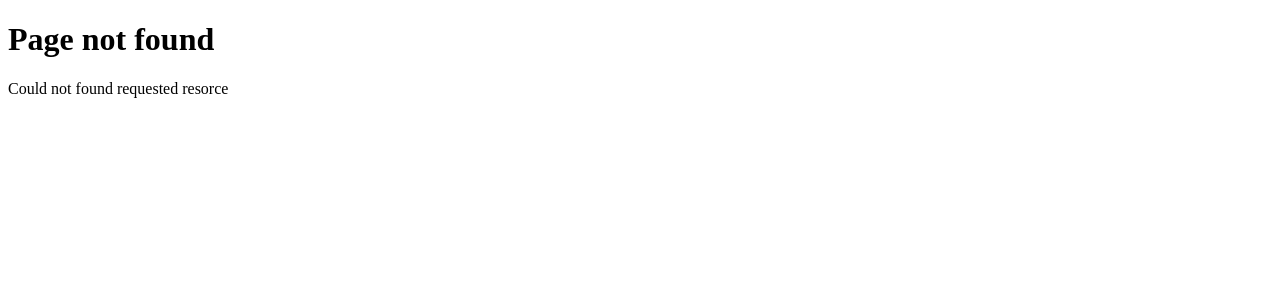
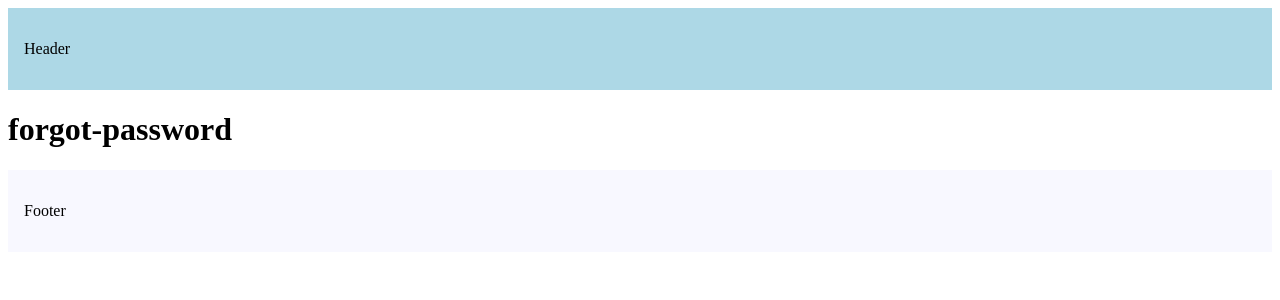
Before and after one commit to Akshay8122/Next.js-14, a Next.js app: page /forgot-password in a window 1280 px wide. Before the commit this address had no page. Shown: the top 300 px of the page. Built offline with nearby package versions, Linux system fonts and the light colour scheme.

Commit message:
feat: modify layout

```diff
--- /dev/null
+++ b/src/app/(auth)/forgot-password/page.tsx
@@ -0,0 +1,3 @@
+export default function ForgotPass() {
+  return <h1>forgot-password</h1>;
+}
--- /dev/null
+++ b/src/app/(auth)/login/page.tsx
@@ -0,0 +1,3 @@
+export default function Login() {
+  return <h1>login</h1>;
+}
--- /dev/null
+++ b/src/app/(auth)/register/page.tsx
@@ -0,0 +1,3 @@
+export default function Register() {
+  return <h1>register </h1>;
+}
--- a/src/app/layout.tsx
+++ b/src/app/layout.tsx
@@ -10,7 +10,20 @@ export default function RootLayout({
 }) {
   return (
     <html lang="en">
-      <body>{children}</body>
+      <body>
+        <header
+          style={{
+            backgroundColor: "lightblue",
+            padding: "1rem",
+          }}
+        >
+          <p>Header</p>
+        </header>
+        {children}
+        <footer style={{ backgroundColor: "ghostwhite", padding: "1rem" }}>
+          <p>Footer</p>
+        </footer>
+      </body>
     </html>
   );
 }
```
